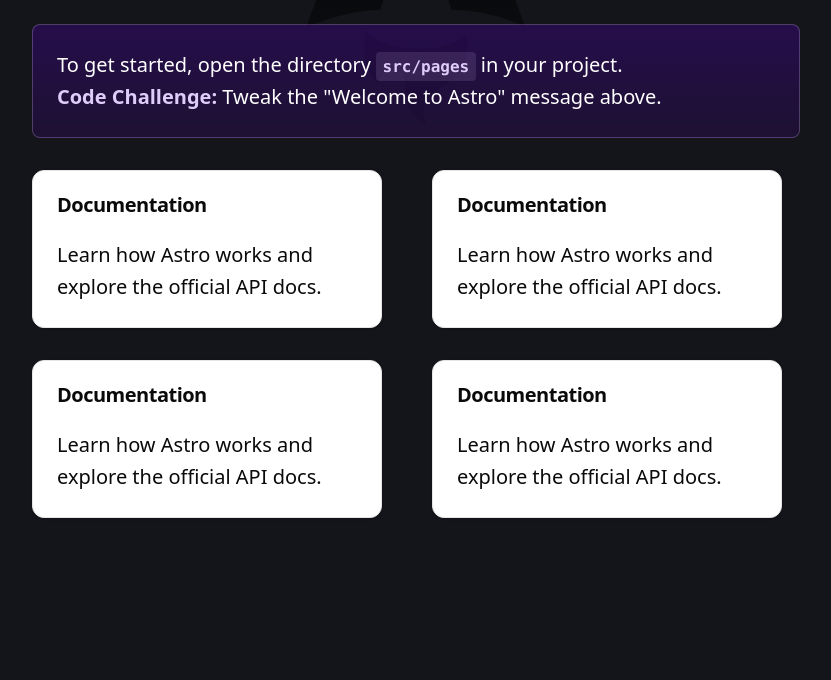
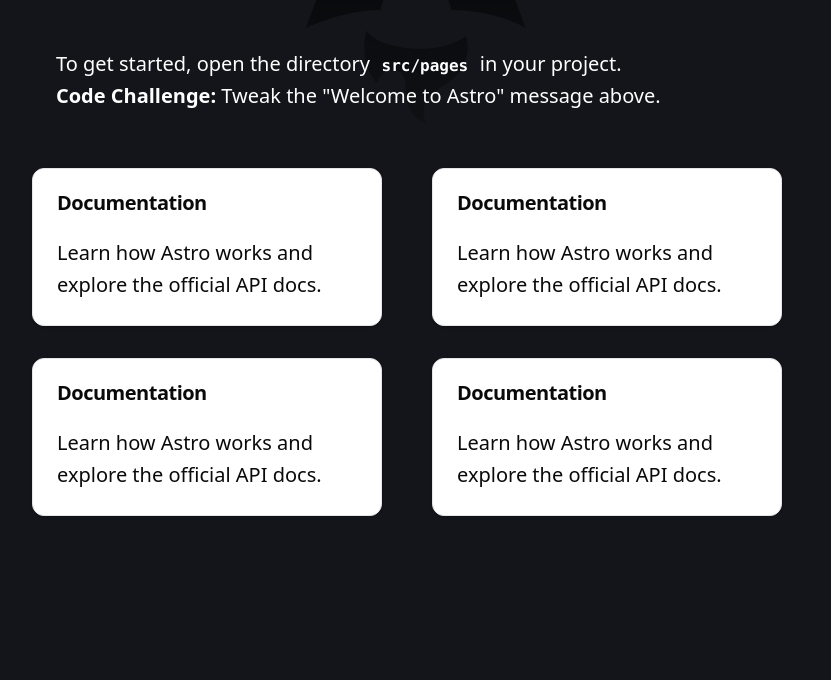
Before and after one commit to Fercho5656/AIlloween, an Astro site: page / in a window 1280 px wide. Shown: the part 120-800 px from the top of the page, without its empty margins (224-1055 px from the left). Built offline with nearby package versions, Linux system fonts and the light colour scheme; Astro itself is replaced by a stand-in of ours.

Commit message:
simplify styles

```diff
--- a/src/layouts/Layout.astro
+++ b/src/layouts/Layout.astro
@@ -1,4 +1,5 @@
 ---
+import "@/styles/globals.css";
 interface Props {
 	title: string;
 }
@@ -21,17 +22,6 @@
 	</body>
 </html>
 <style is:global>
-	:root {
-		--accent: 136, 58, 234;
-		--accent-light: 224, 204, 250;
-		--accent-dark: 49, 10, 101;
-		--accent-gradient: linear-gradient(
-			45deg,
-			rgb(var(--accent)),
-			rgb(var(--accent-light)) 30%,
-			white 60%
-		);
-	}
 	html {
 		font-family: system-ui, sans-serif;
 		background: #13151a;
```
